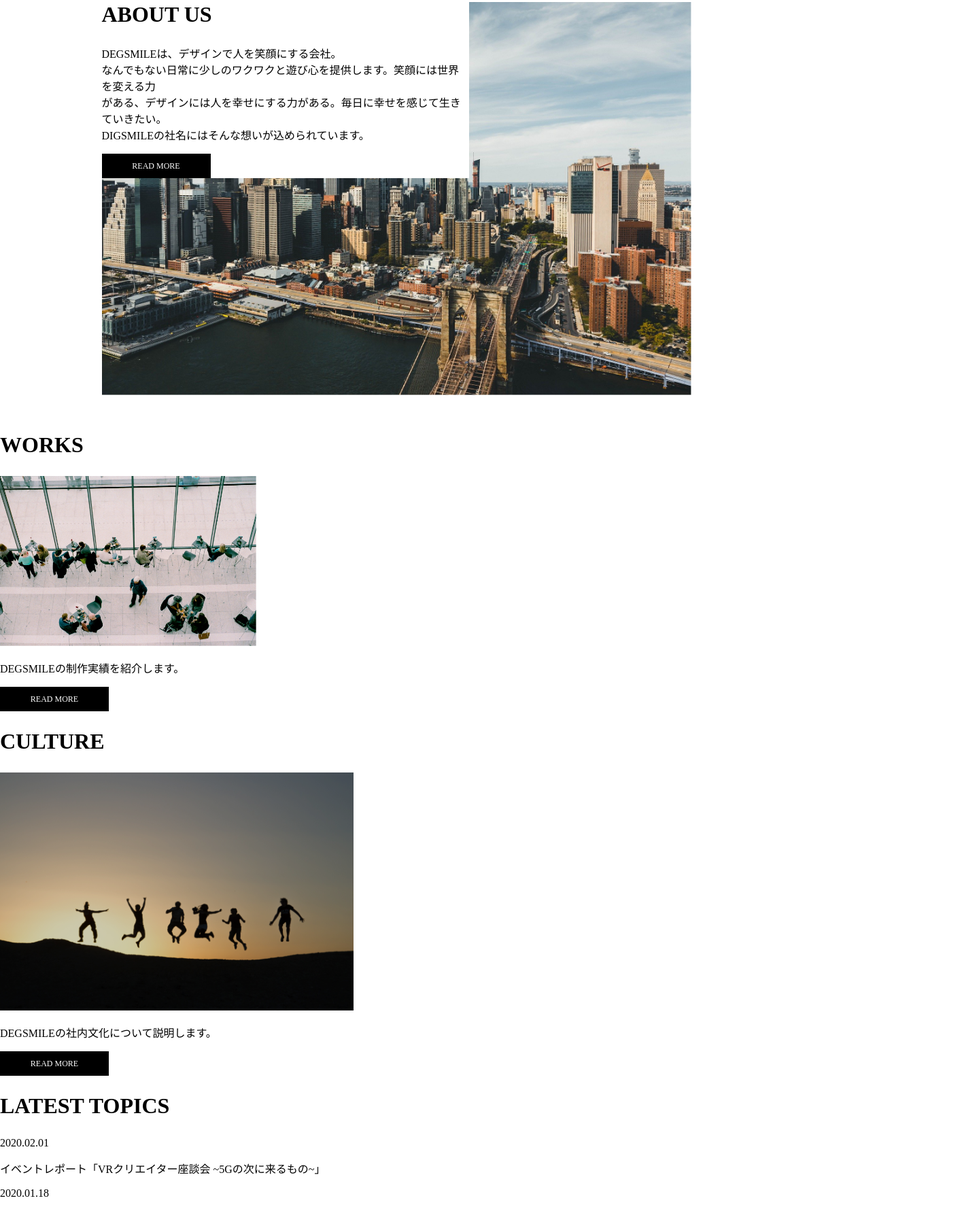
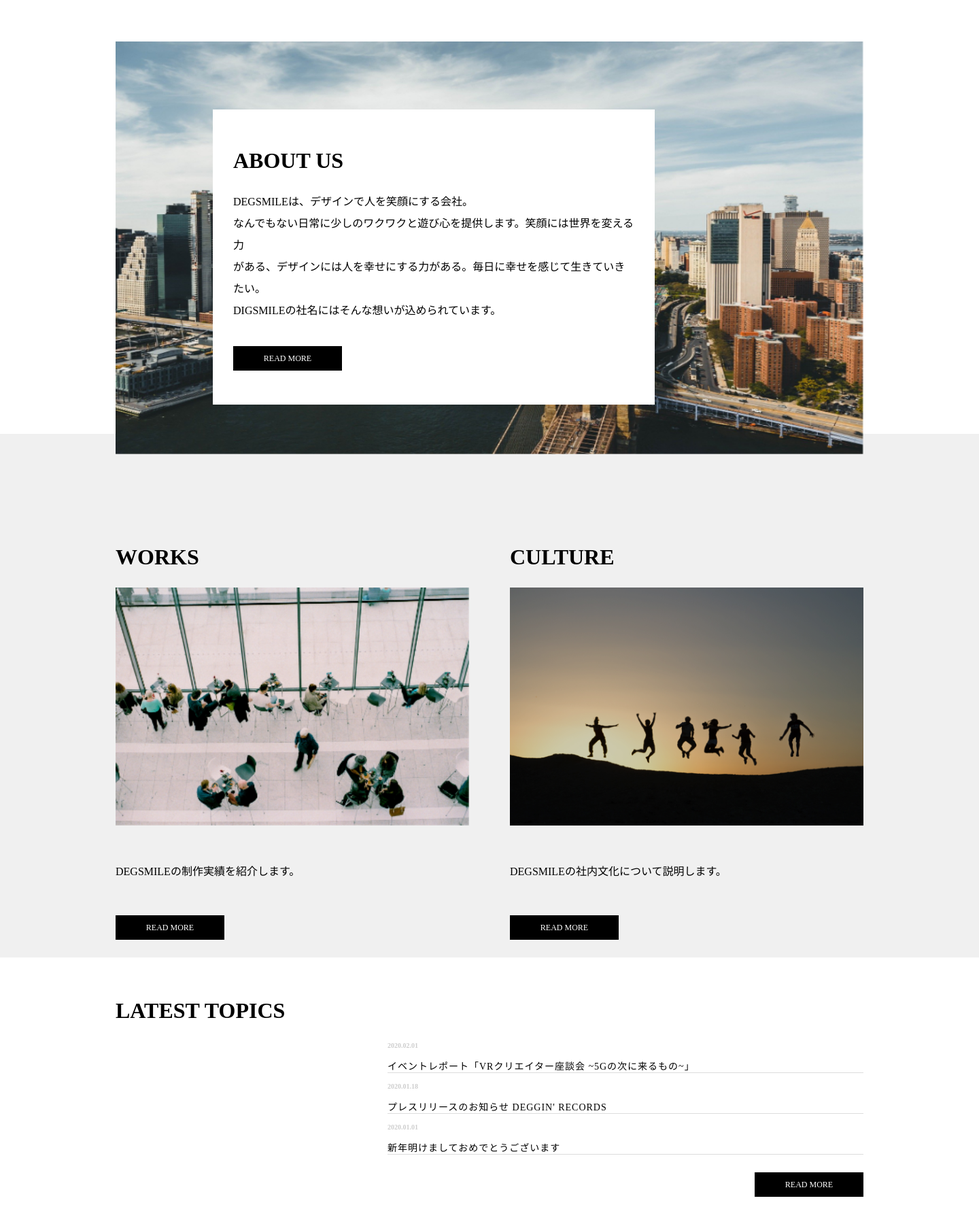
Before and after one commit to KoedaKotoe/cording-practice, a website: page index.html in a window 1280 px wide. Shown: the part 764-2539 px from the top of the page at 68% size, 1440 px wide, since content can reach past the window. Drawn offline with Linux system fonts and the light colour scheme.

Commit message:
main~footer

```diff
--- a/css/style.css
+++ b/css/style.css
@@ -1,5 +1,5 @@
 body {
-  width: 1300px;
+  width: 1440px;
   font-family: YuGothic;
   font-size: 16px;
   letter-spacing: 0;
@@ -20,15 +20,85 @@
   font-size: 32px; }
 
 .about {
-  margin: 0 auto;
-  width: 77%;
-  height: 607px;
-  background: no-repeat url(../img/skyline-1.png); }
+  margin: 85px auto 0;
+  width: 1100px;
+  height: 627px;
+  background: no-repeat url(../img/skyline-1.png);
+  background-size: 1100px 607px;
+  position: relative; }
   .about .txt {
     background: #fff;
-    width: 54%; }
+    width: 590px;
+    position: absolute;
+    left: 13%;
+    top: 100px;
+    padding: 30px; }
     .about .txt p {
-      font-size: 16px; }
+      font-size: 16px;
+      line-height: 2rem;
+      font-family: Noto Sans JP; }
+    .about .txt .btn {
+      margin: 20px 0; }
+
+.main {
+  background-color: #f0f0f0;
+  height: 770px;
+  margin-top: -50px; }
+  .main .flex {
+    display: flex;
+    justify-content: center;
+    flex-wrap: nowrap; }
+  .main img {
+    width: 520px;
+    height: 350px; }
+  .main .works,
+  .main .culture {
+    padding: 136px 30px 0 30px; }
+    .main .works p,
+    .main .culture p {
+      line-height: 6rem; }
+
+.topic {
+  width: 1100px;
+  margin: 60px auto; }
+  .topic-all {
+    margin-left: 400px; }
+    .topic-all .date {
+      font-size: 10px;
+      font-weight: bold;
+      color: #cecece; }
+  .topic-ttl {
+    width: 700px;
+    font-size: 14px;
+    letter-spacing: 1px;
+    border-bottom: 1px solid #dddddd; }
+  .topic .btn {
+    margin-left: 940px; }
+
+.contact {
+  background: #f0f0f0;
+  height: 570px; }
+  .contact .flex {
+    display: flex;
+    justify-content: center;
+    flex-wrap: nowrap;
+    padding-top: 100px; }
+  .contact-txt {
+    line-height: 2rem;
+    padding: 50px; }
+    .contact-txt .btn {
+      margin-top: 30px; }
+  .contact img {
+    width: 530px;
+    height: 390px; }
+
+footer {
+  text-align: center;
+  background: #707070;
+  color: #fff;
+  font-size: 10px;
+  line-height: 50px;
+  letter-spacing: 1.5px; }
 
 header {
   width: 100%;
@@ -60,7 +130,7 @@
   width: 300px;
   color: #fff;
   font-weight: bold;
-  margin-left: 954px;
+  margin-left: 66%;
   padding-top: 150px; }
   .ttl p {
     font-size: 20px;
```
